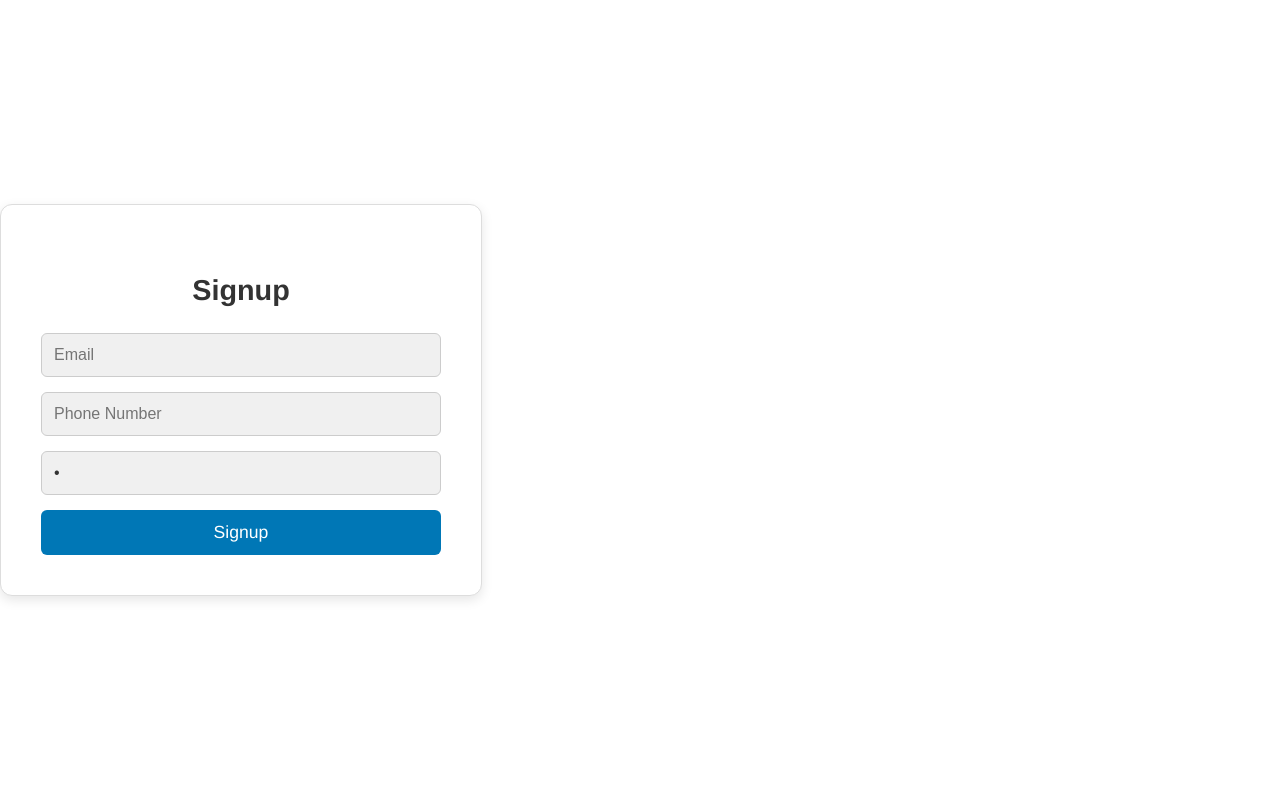
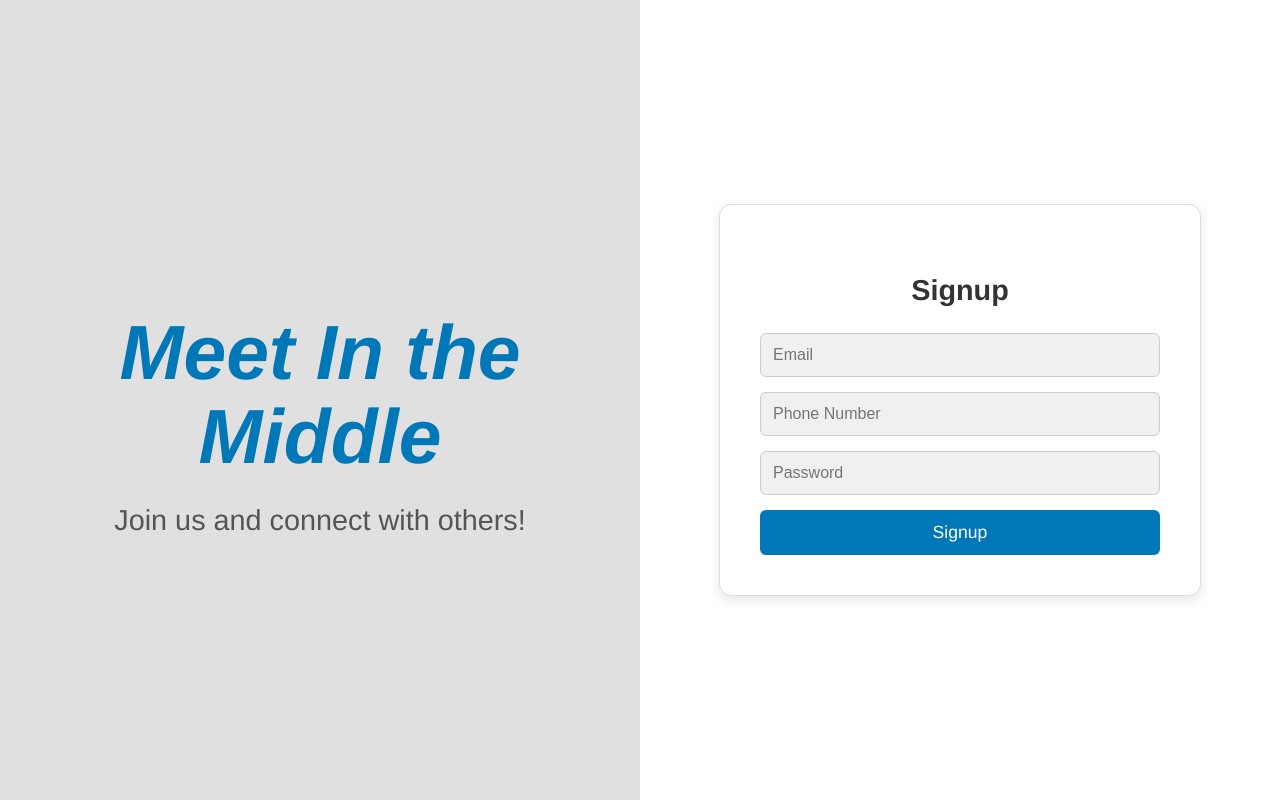
Before and after one commit to pavitrapai10/meet_in_middle, a React (Vite) app in the folder frontend/: page /signup in a window 1280 px wide. Built offline with nearby package versions, Linux system fonts and the light colour scheme.

Commit message:
Update signup.jsx

```diff
--- a/frontend/src/pages/signup.jsx
+++ b/frontend/src/pages/signup.jsx
@@ -1,16 +1,16 @@
-import React, { useState, useEffect } from 'react';
+import React, { useState } from 'react';
 import './signup.css';
-import {useNavigate} from "react-router-dom";
-
+import { useNavigate } from "react-router-dom";
 
 const Signup = () => {
-    const [formData, setformData ] = useState({email: " ", phoneNumber: " ", password: " "})
+    const [formData, setformData] = useState({ email: "", phoneNumber: "", password: "" });
     const navigate = useNavigate();
 
     const handleInputChange = (e) => {
-        setformData({...formData, [e.target.name] : e.target.value})
-    }
-    const handleSignup = async(e) => {
+        setformData({ ...formData, [e.target.name]: e.target.value });
+    };
+
+    const handleSignup = async (e) => {
         e.preventDefault();
         try {
             const response = await fetch('http://localhost:5001/api/auth/signup', {
@@ -21,51 +21,59 @@ const Signup = () => {
                 body: JSON.stringify(formData),
             });
             const data = await response.json();
-                if(response.status === 201) {
+            if (response.status === 201) {
                 alert(data.message);
-                    navigate('/otp-verification', {state:{ email: formData.email}});
-                    }
-                    else{
+                navigate('/otpVerification', { state: { email: formData.email } });
+            } else {
                 alert(data.message);
             }
+        } catch (error) {
+            console.error(error);
         }
-                    catch(error) {
-                        console.error(error)
-
-                };
     };
 
     return (
+        <div className="signup-container">
+            <div className="left-section">
+                <div className="quote-box">
+                    <h1>Meet In the Middle</h1>
+                    <span>Join us and connect with others!</span>
+                </div>
+            </div>
+            <div className="right-section">
                 <div className="Signup-main">
                     <h2>Signup</h2>
-        <form onSubmit = {handleSignup}>
+                    <form onSubmit={handleSignup}>
                         <input
                             type="email"
                             name="email"
                             value={formData.email}
-            onChange = {handleInputChange}
+                            onChange={handleInputChange}
                             placeholder="Email"
+                            required
                         />
                         <input
                             type="number"
                             name="phoneNumber"
                             value={formData.phoneNumber}
-            onChange = {handleInputChange}
+                            onChange={handleInputChange}
                             placeholder="Phone Number"
+                            required
                         />
                         <input
                             type="password"
                             name="password"
                             value={formData.password}
-            onChange = {handleInputChange}
+                            onChange={handleInputChange}
                             placeholder="Password"
+                            required
                         />
                         <button type="Submit">
                             Signup
                         </button>
-
                     </form>
-
+                </div>
+            </div>
         </div>
     );
 }
```
Lines whose indentation alone changed are shown as unchanged.
